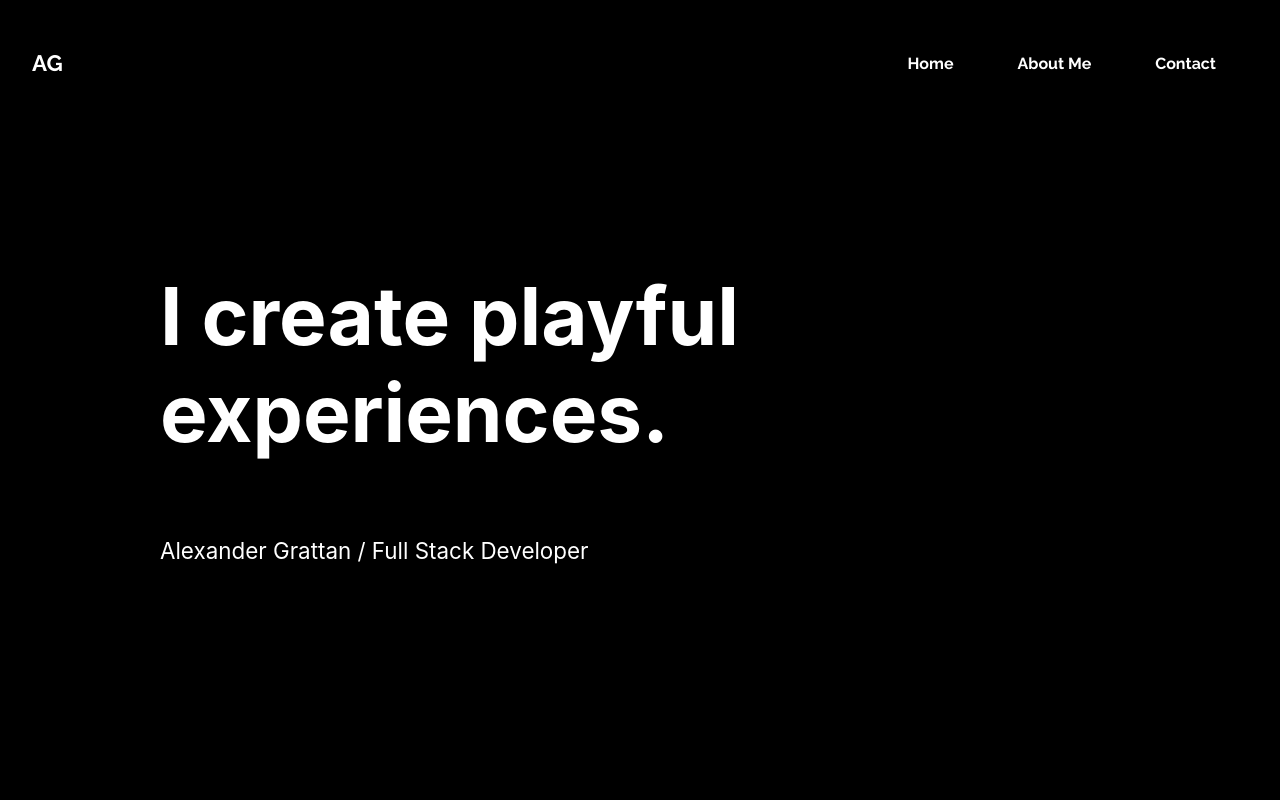
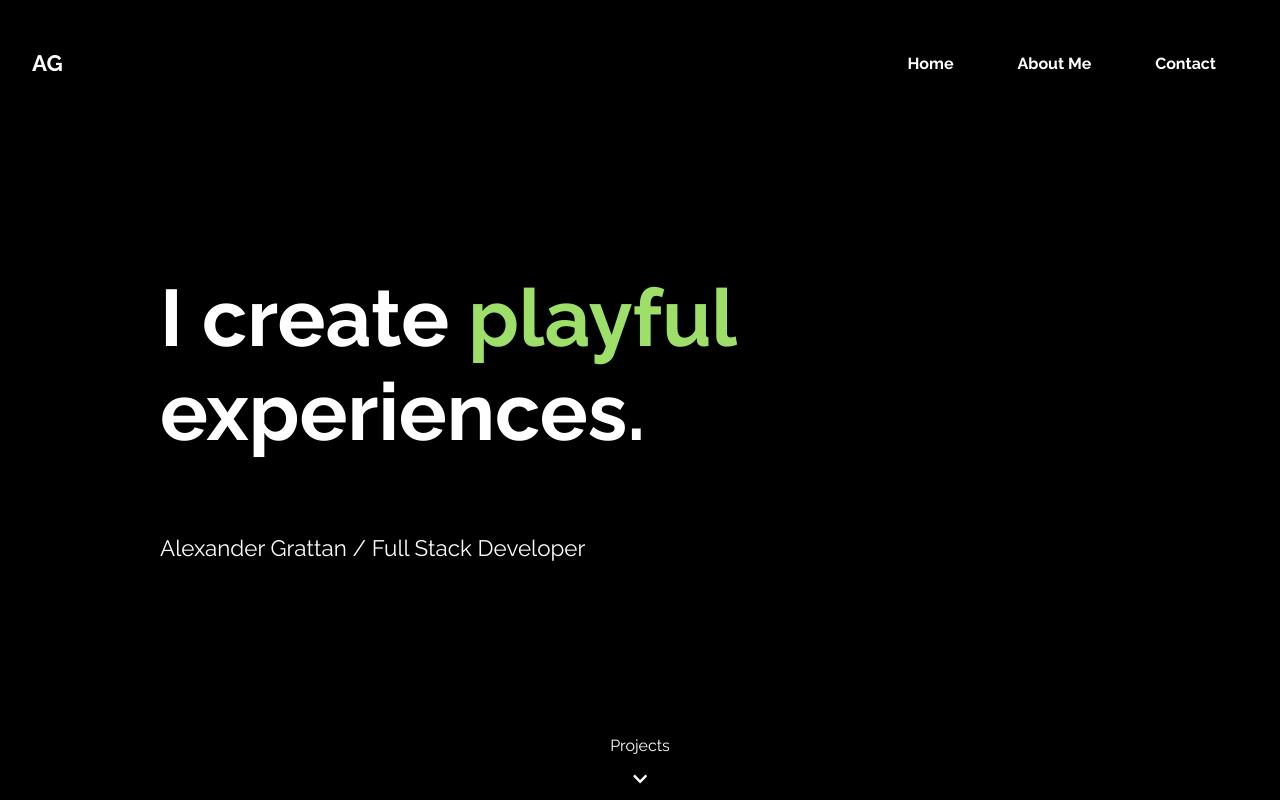
Before and after one commit to agrattan0820/portfolio-site, a Next.js app: page / in a window 1280 px wide. Shown: the top 800 px of the page. Built offline with nearby package versions, Linux system fonts and the light colour scheme.

Commit message:
Rainbow text and scroll indicator

```diff
--- a/package.json
+++ b/package.json
@@ -8,6 +8,9 @@
     "start": "next start"
   },
   "dependencies": {
+    "@fortawesome/fontawesome-svg-core": "^1.2.32",
+    "@fortawesome/free-solid-svg-icons": "^5.15.1",
+    "@fortawesome/react-fontawesome": "^0.1.12",
     "gsap": "^3.5.1",
     "next": "10.0.1",
     "next-transpile-modules": "^4.1.0",
--- a/pages/index.js
+++ b/pages/index.js
@@ -1,8 +1,10 @@
+import { useEffect, useState } from "react";
 import Head from "next/head";
 import Link from "next/link";
 import { gsap } from "gsap";
 import { ScrollTrigger } from "gsap/dist/ScrollTrigger";
-import { useEffect, useState } from "react";
+import { FontAwesomeIcon } from "@fortawesome/react-fontawesome";
+import { faChevronDown } from "@fortawesome/free-solid-svg-icons";
 
 export default function Home() {
   const projectArray = [
@@ -83,6 +85,7 @@ export default function Home() {
         duration: 0.8,
         y: 100,
         opacity: 0,
+        delay: 0.2,
         ease: "power4.out",
       })
       .from(".job-title", {
@@ -149,8 +152,14 @@ export default function Home() {
         </div>
       </nav>
       <main className="main">
-        <h1 className="title">I create playful experiences.</h1>
+        <h1 className="title">
+          I create <span className="playful">playful</span> experiences.
+        </h1>
         <h3 className="job-title">Alexander Grattan / Full Stack Developer</h3>
+        <div className="scroll-indicator">
+          <p>Projects</p>
+          <FontAwesomeIcon icon={faChevronDown} />
+        </div>
       </main>
       <div className="project-container">
         <div className="project-row">
--- a/styles/Home.scss
+++ b/styles/Home.scss
@@ -29,7 +29,7 @@
       li {
         padding: 0 32px;
         @media (max-width: 976px) {
-          padding: 0 16px;
+          padding: 0 8px;
         }
         a {
           color: $white;
@@ -51,6 +51,7 @@
     width: 75%;
     margin: auto;
     color: $white;
+    font-family: $font;
     @media (max-width: 967px) {
       width: 90%;
     }
@@ -59,12 +60,32 @@
       @media (max-width: 967px) {
         font-size: 2.5rem;
       }
+      .playful {
+        transition: all 0.4s cubic-bezier(0.15, 0.75, 0.45, 0.95) 0s;
+        animation: 10s ease 0s infinite alternate none running rainbow;
+      }
     }
     .job-title {
       font-size: 1.4rem;
       font-weight: 400;
       @media (max-width: 967px) {
         font-size: 0.9rem;
+      }
+    }
+    .scroll-indicator {
+      position: absolute;
+      top: 90%;
+      left: 50%;
+      transform: translateY(-90%);
+      transform: translateX(-50%);
+      display: flex;
+      flex-direction: column;
+      justify-content: center;
+      align-items: center;
+      p {
+        @media (max-width: 967px) {
+          font-size: 0.875rem;
+        }
       }
     }
   }
@@ -177,3 +198,21 @@
     }
   }
 }
+
+@keyframes rainbow {
+  0% {
+    color: rgb(240, 77, 255);
+  }
+  25% {
+    color: rgb(255, 77, 77);
+  }
+  50% {
+    color: rgb(255, 197, 77);
+  }
+  75% {
+    color: rgb(106, 237, 118);
+  }
+  100% {
+    color: rgb(0, 153, 255);
+  }
+}
```
Also changed, not shown: 1 other file (tests, documents, lock files or other folders).
